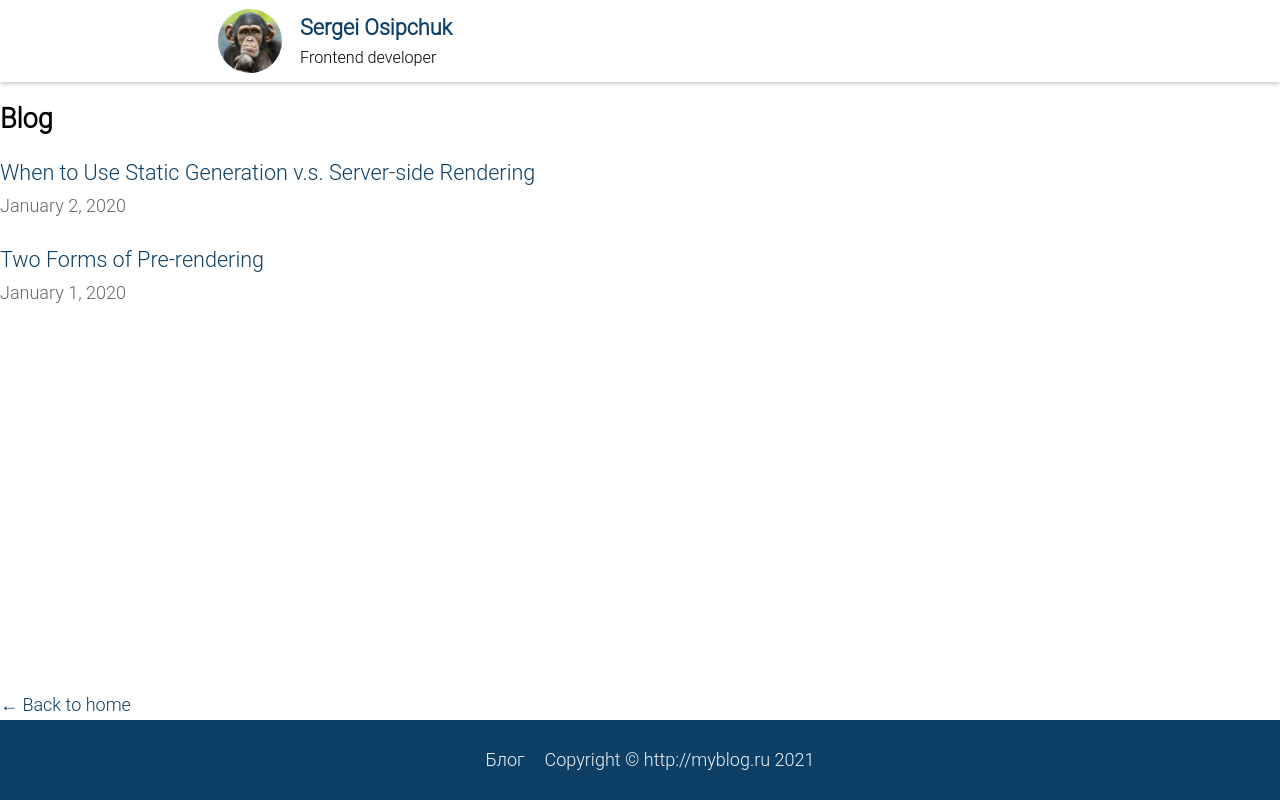
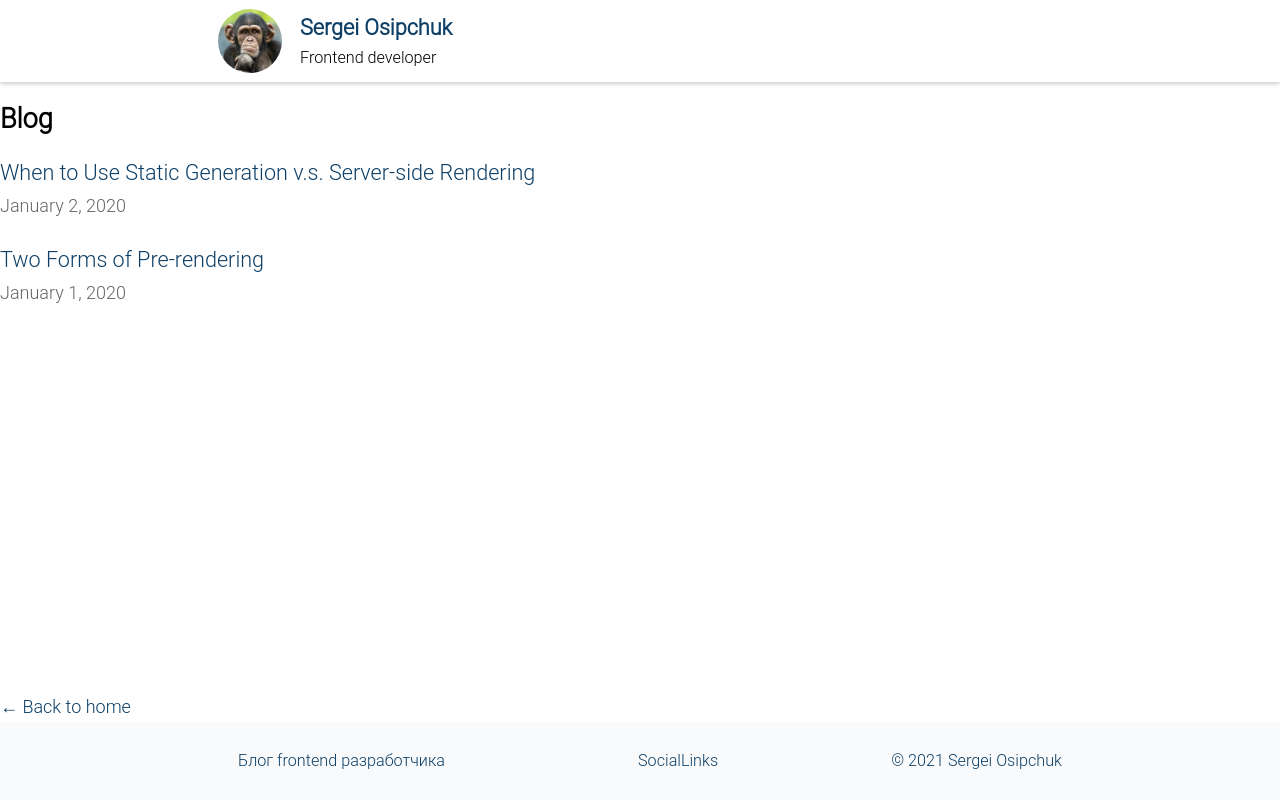
Before and after one commit to SergBlack/nextjs-blog, a Next.js app: page / in a window 1280 px wide. Built offline with nearby package versions, Linux system fonts and the light colour scheme.

Commit message:
feat: rework footer

```diff
--- a/src/components/Footer/index.tsx
+++ b/src/components/Footer/index.tsx
@@ -1,13 +1,19 @@
 import styles from './styles.module.scss';
+import { MY_NAME } from '@/constants/constants';
 
 export const Footer = () => (
   <footer className={styles.footer}>
-    <p className={styles.description}>Блог</p>
+    <div className={styles.container}>
+      <div className={styles.description}>
+        <p>Блог frontend разработчика</p>
+      </div>
 
-    <div className={styles.copyright}>
-      {'Copyright © '}
-      <a href="">http://myblog.ru</a>
-      {` ${new Date().getFullYear()}`}
+      <div className={styles.socialLinks}>SocialLinks</div>
+
+      <div className={styles.copyright}>
+        {`© ${new Date().getFullYear()} `}
+        <a href="">{MY_NAME}</a>
+      </div>
     </div>
   </footer>
 );
--- a/src/components/Footer/styles.module.scss
+++ b/src/components/Footer/styles.module.scss
@@ -1,30 +1,37 @@
 @import 'src/styles/colors';
 
 .footer {
-  display: flex;
-  justify-content: center;
-  align-items: center;
-  height: 80px;
-  background-color: $blue;
-}
-.description {
-  color: $light;
-  font-family: Roboto, sans-serif;
-  font-size: 18px;
-  font-weight: 300;
-  line-height: 1.75;
-  margin: 0 20px;
+  box-sizing: border-box;
+  padding: 0.5rem;
+  width: 100%;
+  background-color: $light-grey;
 }
 
-.copyright {
-  color: $light;
-  font-family: Roboto, sans-serif;
-  font-size: 18px;
-  font-weight: 300;
-  margin: 0;
+.container {
+  display: flex;
+  justify-content: space-between;
+  align-items: center;
+  box-sizing: border-box;
+  padding: 0 1rem;
+  height: 60px;
+  max-width: 880px;
+  font-size: 0.9rem;
+  font-weight: 200;
+  color: $blue;
+  margin: 0 auto;
+
+  @media screen and (max-width: 768px) {
+    flex-direction: column;
+    font-size: 0.8rem;
+  }
+}
+
+.description {
+  p {
+    margin: 0 20px;
+  }
 }
 
 .copyright a {
   text-decoration: none;
-  color: $light;
 }
--- a/src/styles/colors.scss
+++ b/src/styles/colors.scss
@@ -1,6 +1,7 @@
 $base-bg-color: #fff7f7;
 $secondary-bg-color: #dadada;
 $light: #fff;
+$light-grey: #f8fafb;
 
 $green: #1ee3cf;
 $blue: #0d3f67;
```
